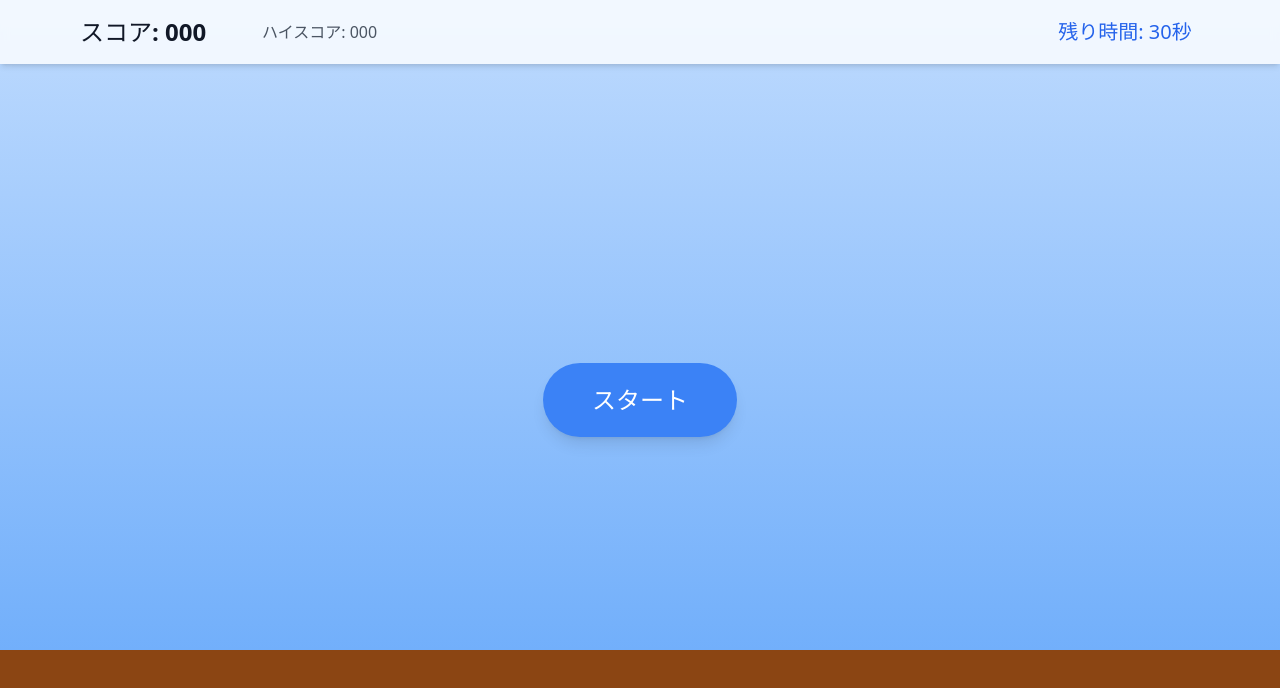
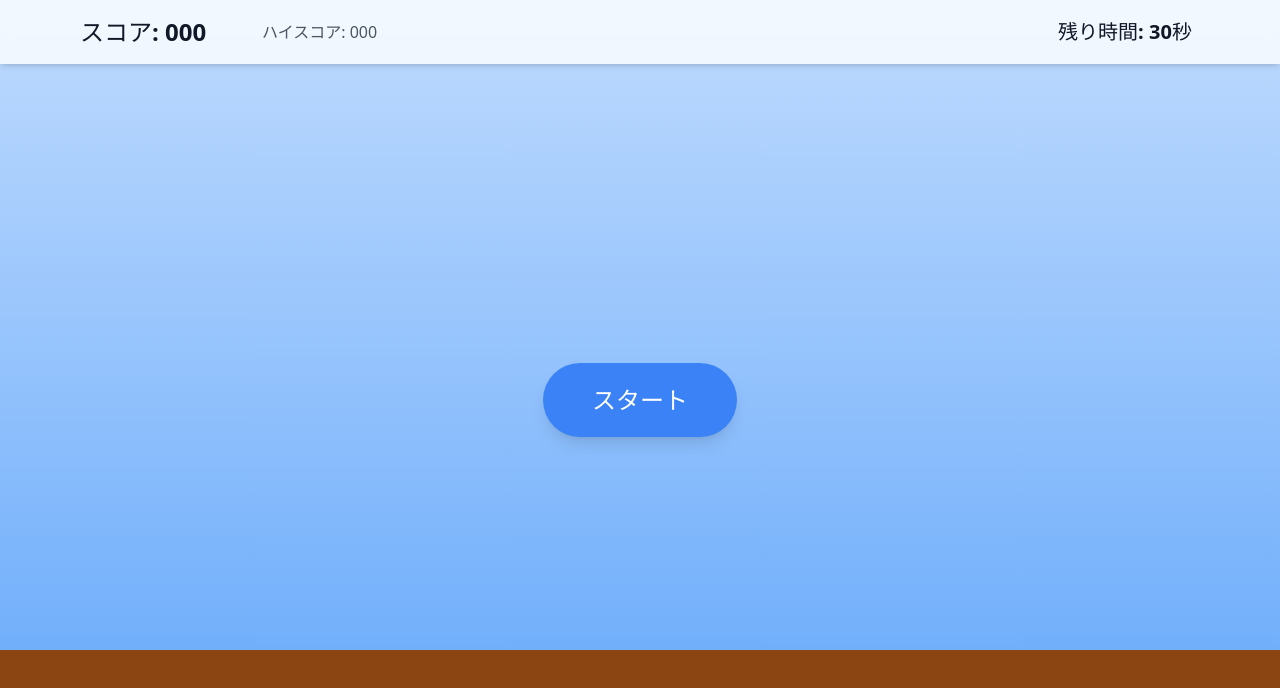
Before and after one commit to Hachi8w8/balloon-popper, a React (Vite) app: page / in a window 1280 px wide. Shown: the top 688 px of the page. Built offline with nearby package versions, Linux system fonts and the light colour scheme.

Commit message:
残り時間の色変更

```diff
--- a/src/components/GameHeader/GameHeader.tsx
+++ b/src/components/GameHeader/GameHeader.tsx
@@ -24,7 +24,7 @@ export const GameHeader: React.FC<GameHeaderProps> = memo(
             </div>
           </div>
           <div className="min-w-[120px] sm:min-w-[150px] text-center">
-            <div className="text-lg sm:text-xl font-medium text-blue-600">
+            <div className="text-lg sm:text-xl font-bold text-gray-900">
               残り時間: {Math.ceil(timeLeft)}秒
             </div>
           </div>
```
